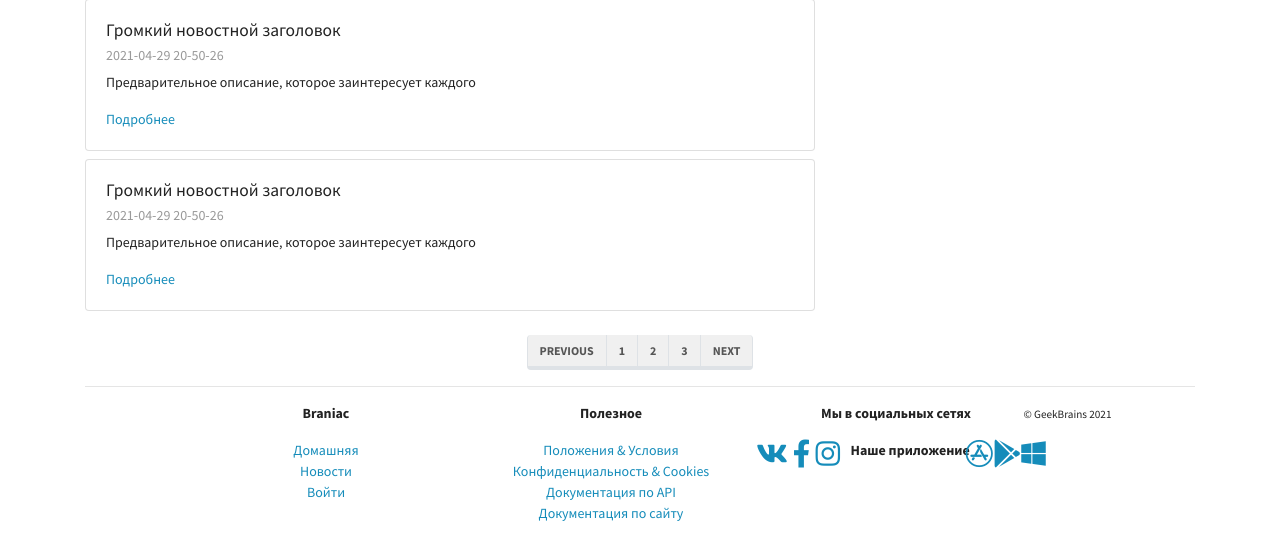
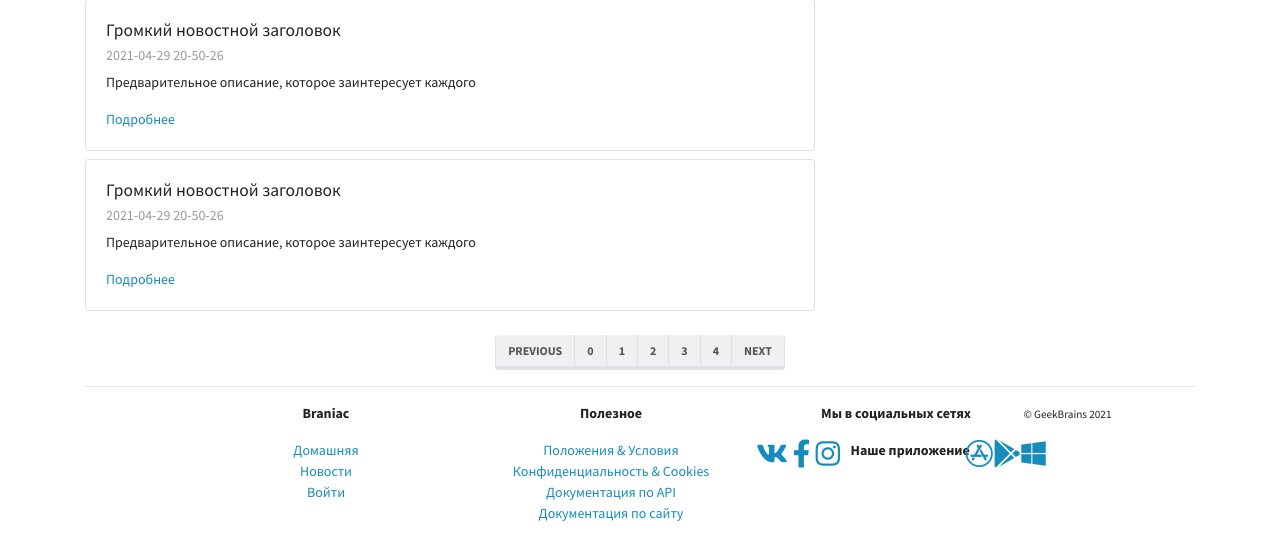
Before and after one commit to Tabolich-Aliaksei/Django_Framework, a Django app: page /mainapp/news/ in a window 1280 px wide. Shown: the part 565-1105 px from the top of the page. Run offline with Django 3.2, Linux system fonts and the light colour scheme; parts of the project's set-up code (start-up, migrations or seed data) failed here and were passed over; some libraries are stand-ins or nearby versions.

Commit message:
lesson_3 Tag with

```diff
--- a/mainapp/templates/mainapp/news.html
+++ b/mainapp/templates/mainapp/news.html
@@ -1,12 +1,14 @@
 {% extends 'base.html' %}
 
 {% block content %}
+
+{% with range as double_range %}
 
 <div class="row">
 
   <div class="col-lg-8">
 
-    {% for i in range %}
+    {% for i in double_range %}
     <div class="card my-2">
       <div class="card-body">
         <h5 class="card-title">{{ news_title }}</h5>
@@ -38,12 +40,13 @@
             </div>
             <input type="date" class="form-control" name="dateTo">
           </div>
+
           <button type="submit"
-          class="btn btn-primary btn-block">Фильтровать</button>
-      </form>
+            class="btn btn-primary btn-block">Фильтровать</button>
+        </form>
+      </div>
     </div>
   </div>
-</div>
 
 </div>
 
@@ -51,12 +54,16 @@
   <nav aria-label="Page navigation example">
     <ul class="pagination">
       <li class="page-item"><a class="page-link" href="#">Previous</a></li>
-      <li class="page-item"><a class="page-link" href="#">1</a></li>
-      <li class="page-item"><a class="page-link" href="#">2</a></li>
-      <li class="page-item"><a class="page-link" href="#">3</a></li>
+
+      {% for i in double_range %}
+      <li class="page-item"><a class="page-link" href="#">{{ i }}</a></li>
+      {% endfor %}
+
       <li class="page-item"><a class="page-link" href="#">Next</a></li>
     </ul>
   </nav>
 </div>
 
+{% endwith %}
+
 {% endblock content %}
```
